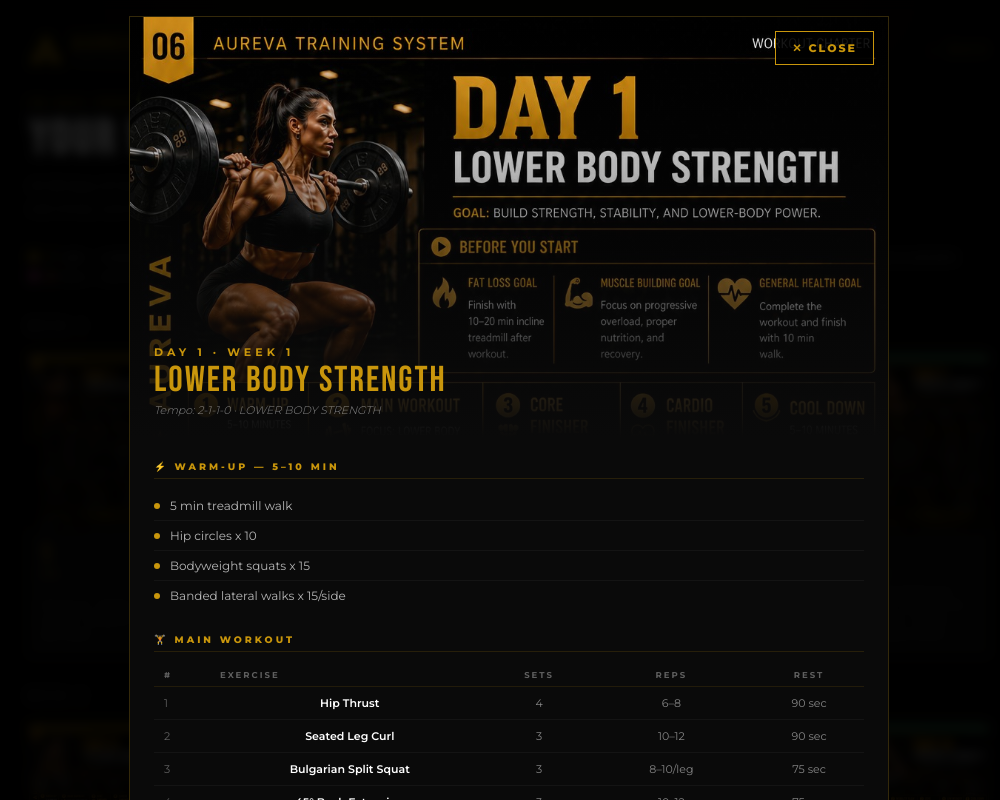
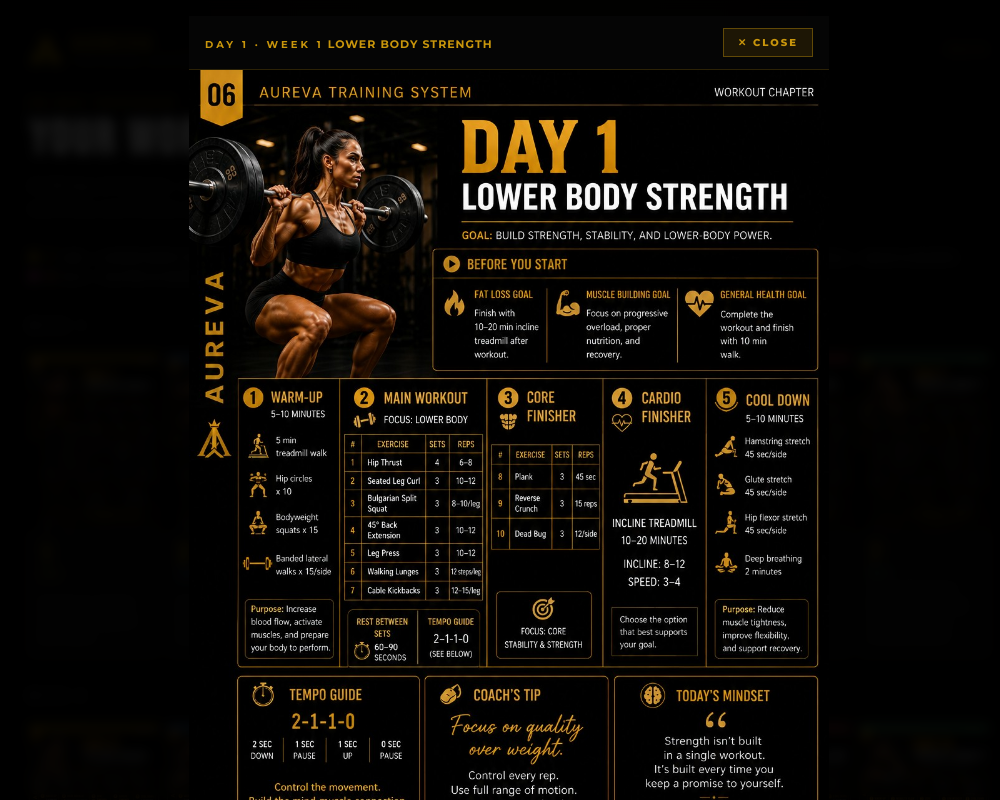
Before and after one commit to Mia-beep-beng/AurevaFitness, a React (Vite) app: page /workouts in a window 1280 px wide. Both pictures are taken after a click on the element 225 px from the left and 505 px from the top of the page. Shown: the top 800 px of the page, without its empty margins (131-1131 px from the left). Built offline with nearby package versions, Linux system fonts and the light colour scheme.

Commit message:
Add files via upload

```diff
--- a/Workouts.jsx
+++ b/Workouts.jsx
@@ -72,52 +72,31 @@
   .day-badge { position:absolute; bottom:8px; right:8px; background:rgba(0,0,0,.75); border:1px solid rgba(201,150,12,.3); padding:3px 6px; font-size:8px; font-weight:700; color:var(--gold); letter-spacing:1px; }
 
   /* ── MODAL ── */
-  .modal-overlay { position:fixed; inset:0; background:rgba(0,0,0,.88); display:flex; align-items:flex-start; justify-content:center; z-index:200; padding:16px; overflow-y:auto; backdrop-filter:blur(6px); }
-  .wk-modal { background:#0a0a0a; border:1px solid rgba(201,150,12,.22); width:100%; max-width:760px; margin:auto; position:relative; overflow:hidden; }
+  /* Modal — image only, scrollable */
+  .modal-overlay { position:fixed; inset:0; background:rgba(0,0,0,.9); display:flex; align-items:flex-start; justify-content:center; z-index:200; padding:16px; overflow-y:auto; backdrop-filter:blur(6px); }
+  .wk-modal { width:min(640px,96vw); background:#060606; margin:auto; display:flex; flex-direction:column; }
 
-  /* Modal hero */
-  .wk-hero { position:relative; overflow:hidden; }
-  .wk-hero img { width:100%; display:block; max-height:420px; object-fit:cover; object-position:left top; }
-  .wk-hero-fallback { height:200px; display:flex; align-items:center; justify-content:center; }
-  .wk-hero-overlay { position:absolute; inset:0; background:linear-gradient(to top, rgba(10,10,10,1) 0%, rgba(10,10,10,.4) 50%, transparent 100%); }
-  .wk-close { position:absolute; top:14px; right:14px; background:rgba(0,0,0,.9); border:1.5px solid var(--gold); color:var(--gold); font-family:'Montserrat',sans-serif; font-size:11px; font-weight:800; letter-spacing:2px; padding:9px 16px; cursor:pointer; transition:all .2s; z-index:10; }
-  .wk-close:hover { background:var(--gold); color:#060606; }
-  .wk-hero-info { position:absolute; bottom:0; left:0; right:0; padding:20px 24px; }
-  .wk-day-label { font-size:11px; font-weight:700; color:var(--gold); letter-spacing:4px; margin-bottom:4px; }
-  .wk-day-title { font-family:'Bebas Neue',sans-serif; font-size:clamp(24px,4vw,36px); color:#fff; letter-spacing:2px; line-height:1; }
-  .wk-day-goal  { font-size:11px; font-weight:300; color:var(--w50); margin-top:4px; font-style:italic; }
+  .wk-close-bar {
+    position:sticky; top:0; z-index:10; background:rgba(6,6,6,.97);
+    border-bottom:1px solid rgba(201,150,12,.2);
+    display:flex; align-items:center; justify-content:space-between;
+    padding:12px 16px; gap:12px;
+  }
+  .wk-day-label    { font-size:10px; font-weight:700; color:var(--gold); letter-spacing:3px; }
+  .wk-day-title-sm { font-size:11px; font-weight:700; color:#fff; letter-spacing:1px; }
+  .wk-close {
+    background:rgba(201,150,12,.12); border:1px solid rgba(201,150,12,.4);
+    color:var(--gold); font-family:'Montserrat',sans-serif;
+    font-size:10px; font-weight:800; letter-spacing:2px;
+    padding:7px 14px; cursor:pointer; white-space:nowrap; flex-shrink:0;
+    transition:background .2s;
+  }
+  .wk-close:hover { background:rgba(201,150,12,.22); }
+  .wk-full-img { width:100%; height:auto; display:block; }
+  .wk-hero-fallback { min-height:400px; display:flex; flex-direction:column; align-items:center; justify-content:center; gap:12px; }
 
-  /* Modal body */
-  .wk-body { padding:24px; }
-  .wk-section { margin-bottom:24px; }
-  .wk-sec-title { font-size:9.5px; font-weight:800; color:var(--gold); letter-spacing:3px; margin-bottom:12px; padding-bottom:6px; border-bottom:1px solid rgba(201,150,12,.15); }
-  .ex-table { width:100%; border-collapse:collapse; }
-  .ex-table th { font-size:8.5px; font-weight:700; color:var(--w35); letter-spacing:2px; text-align:left; padding:6px 10px; border-bottom:1px solid rgba(201,150,12,.12); }
-  .ex-table th:not(:first-child) { text-align:center; }
-  .ex-table td { font-size:12px; color:var(--w70); padding:9px 10px; border-bottom:1px solid rgba(255,255,255,.04); }
-  .ex-table td:not(:first-child) { text-align:center; color:var(--w50); font-size:11px; }
-  .ex-table tr:hover td { background:rgba(201,150,12,.03); }
-  .ex-name { font-weight:600; color:#fff; }
-  /* Warm-up list */
-  .warmup-list { list-style:none; padding:0; margin:0; }
-  .warmup-item { font-size:12px; color:var(--w70); padding:7px 0; border-bottom:1px solid rgba(255,255,255,.04); display:flex; align-items:center; gap:10px; }
-  .warmup-item:last-child { border-bottom:none; }
-  .warmup-dot { width:6px; height:6px; border-radius:50%; background:var(--gold); flex-shrink:0; }
-
-  .info-2col { display:grid; grid-template-columns:1fr 1fr; gap:12px; }
-  .info-box { background:rgba(201,150,12,.05); border:1px solid rgba(201,150,12,.12); padding:14px; }
-  .info-box-title { font-size:9px; font-weight:800; color:var(--gold); letter-spacing:2.5px; margin-bottom:6px; }
-  .info-box-txt { font-size:12px; color:var(--w70); line-height:1.65; }
-  .tempo-big { font-family:'Bebas Neue',sans-serif; font-size:36px; color:var(--gold); letter-spacing:6px; }
-
-  @media(max-width:700px) {
-    .days-row { grid-template-columns:repeat(4,1fr); }
-    .info-2col { grid-template-columns:1fr; }
-    .wk-body  { padding:16px; }
-  }
-  @media(max-width:420px) {
-    .days-row { grid-template-columns:repeat(3,1fr); }
-  }
+  @media(max-width:700px) { .days-row { grid-template-columns:repeat(4,1fr); } }
+  @media(max-width:420px) { .days-row { grid-template-columns:repeat(3,1fr); } }
 `
 
 
@@ -149,113 +128,31 @@
 }
 
 function WorkoutModal({ day, onClose }) {
-  const t    = getType(day.day)
-  const meta = TYPE_META[t]
+  const t      = getType(day.day)
+  const meta   = TYPE_META[t]
   const imgSrc = WORKOUT_IMAGES[day.day]
 
   return (
     <div className="modal-overlay" onClick={e => { if(e.target===e.currentTarget) onClose() }}>
       <div className="wk-modal">
 
-        {/* Hero */}
-        <div className="wk-hero">
-          {imgSrc
-            ? <img src={imgSrc} alt={`Day ${day.day}`}/>
-            : <div className="wk-hero-fallback" style={{ background: meta.bg }}>
-                <span style={{fontSize:'64px'}}>{meta.icon}</span>
-              </div>
-          }
-          <div className="wk-hero-overlay"/>
+        {/* Sticky header */}
+        <div className="wk-close-bar">
+          <div>
+            <span className="wk-day-label">DAY {day.day} · WEEK {Math.ceil(day.day/7)}</span>
+            <span className="wk-day-title-sm" style={{ color: meta.color }}>  {day.focus}</span>
+          </div>
           <button className="wk-close" onClick={onClose}>✕ CLOSE</button>
-          <div className="wk-hero-info">
-            <p className="wk-day-label">DAY {day.day} · WEEK {Math.ceil(day.day/7)}</p>
-            <p className="wk-day-title" style={{ color: meta.color }}>{day.focus}</p>
-            <p className="wk-day-goal">Tempo: {day.tempo} · {meta.label}</p>
-          </div>
         </div>
 
-        {/* Body */}
-        <div className="wk-body">
-
-          {/* Warm-Up */}
-          {day.warmup && (
-            <div className="wk-section">
-              <p className="wk-sec-title">⚡ WARM-UP — 5–10 MIN</p>
-              <ul className="warmup-list">
-                {day.warmup.map((item, i) => (
-                  <li key={i} className="warmup-item">
-                    <span className="warmup-dot"/>
-                    {item}
-                  </li>
-                ))}
-              </ul>
+        {/* Full workout infographic — scroll to read everything */}
+        {imgSrc
+          ? <img src={imgSrc} alt={`Day ${day.day}`} className="wk-full-img"/>
+          : <div className="wk-hero-fallback" style={{ background: meta.bg, minHeight:'400px', display:'flex', flexDirection:'column', alignItems:'center', justifyContent:'center', gap:'12px' }}>
+              <span style={{fontSize:'72px'}}>{meta.icon}</span>
+              <p style={{color:meta.color,fontFamily:"'Bebas Neue',sans-serif",fontSize:'28px',letterSpacing:'3px'}}>DAY {day.day} · {day.focus}</p>
             </div>
-          )}
-
-          {/* Main workout */}
-          <div className="wk-section">
-            <p className="wk-sec-title">🏋 MAIN WORKOUT</p>
-            <table className="ex-table">
-              <thead>
-                <tr>
-                  <th>#</th><th style={{textAlign:'left'}}>EXERCISE</th>
-                  <th>SETS</th><th>REPS</th><th>REST</th>
-                </tr>
-              </thead>
-              <tbody>
-                {day.exercises.map((ex, i) => (
-                  <tr key={i}>
-                    <td style={{color:'var(--w35)',fontSize:'11px'}}>{i+1}</td>
-                    <td><span className="ex-name">{ex.name}</span></td>
-                    <td>{ex.sets}</td>
-                    <td>{ex.reps}</td>
-                    <td>{ex.rest || '—'}</td>
-                  </tr>
-                ))}
-              </tbody>
-            </table>
-          </div>
-
-          {/* Core finisher */}
-          <div className="wk-section">
-            <p className="wk-sec-title">🔥 CORE FINISHER</p>
-            <table className="ex-table">
-              <thead>
-                <tr><th style={{textAlign:'left'}}>EXERCISE</th><th>SETS</th><th>REPS / TIME</th></tr>
-              </thead>
-              <tbody>
-                {day.core.map((ex, i) => (
-                  <tr key={i}>
-                    <td><span className="ex-name">{ex.name}</span></td>
-                    <td>{ex.sets || '3'}</td>
-                    <td>{ex.reps}</td>
-                  </tr>
-                ))}
-              </tbody>
-            </table>
-          </div>
-
-          {/* Info boxes */}
-          <div className="info-2col">
-            <div className="info-box">
-              <p className="info-box-title">🏃 CARDIO FINISHER</p>
-              <p className="info-box-txt">{day.cardio}</p>
-            </div>
-            <div className="info-box">
-              <p className="info-box-title">⏱ TEMPO GUIDE</p>
-              <p className="tempo-big">{day.tempo}</p>
-              <p className="info-box-txt" style={{marginTop:'6px',fontSize:'11px'}}>
-                Control the movement. Quality over speed.
-              </p>
-            </div>
-          </div>
-
-          {day.note && (
-            <div style={{marginTop:'16px',background:'rgba(201,150,12,.08)',border:'1px solid rgba(201,150,12,.25)',padding:'16px',textAlign:'center'}}>
-              <p style={{fontFamily:"'Great Vibes',cursive",fontSize:'22px',color:'var(--gold)'}}>{day.note}</p>
-            </div>
-          )}
-        </div>
+        }
       </div>
     </div>
   )
```
